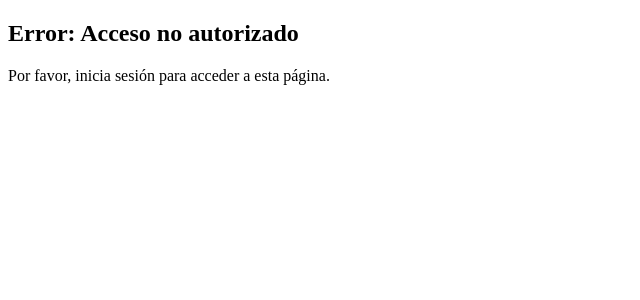
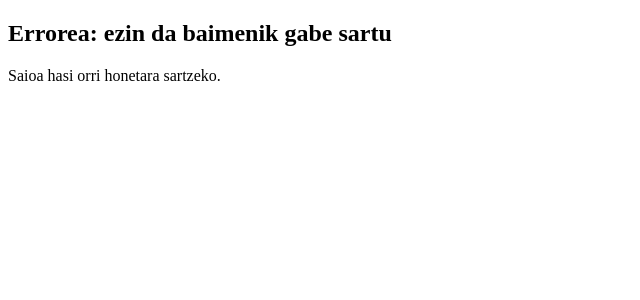
Before and after one commit to urrestihodei/tenis, a PHP site: page /bajaEman.php in a window 1280 px wide. Shown: the top 300 px of the page, without its empty margins (0-640 px from the left). Run offline with PHP 8.4, Linux system fonts and the light colour scheme.

Commit message:
Update bajaEman.php

```diff
--- a/tenis/bajaEman.php
+++ b/tenis/bajaEman.php
@@ -1,20 +1,20 @@
 <?php
     include 'konexioa.php';
 
-    // Verifica si se envió el formulario
+
     if ($_SERVER["REQUEST_METHOD"] == "POST") {
-        // Obtén el usuario y contraseña del formulario
+        // Formularioko datuak hartzen ditu
         $erabiltzailea = $_POST['erabiltzailea'];
         $pasahitza = $_POST['pasahitza'];
 
-        // Consulta para verificar las credenciales del usuario
+
         $sql = "SELECT * FROM jokalaria WHERE erabiltzailea = '$erabiltzailea' AND pasahitza = '$pasahitza'";
 
         $result = $conn->query($sql);
 
-        // Verifica si se encontró un usuario con las credenciales proporcionadas
+        // Formularioan jarritako kredentzialekin datuak daudela bermatzen du.
         if ($result->num_rows > 0) {
-            // Cambia el estado de "aktibo" a 0 para el usuario en la base de datos
+
             $update_sql = "UPDATE jokalaria SET aktibo = 0 WHERE erabiltzailea = '$erabiltzailea'";
             if ($conn->query($update_sql) === TRUE) {
                 header("Location: baja.php?success=true");
@@ -39,8 +39,8 @@
 </head>
 <body>
 
-    <h2>Error: Acceso no autorizado</h2>
-    <p>Por favor, inicia sesión para acceder a esta página.</p>
+    <h2>Errorea: ezin da baimenik gabe sartu</h2>
+    <p>Saioa hasi orri honetara sartzeko.</p>
 
 </body>
 </html>
```
